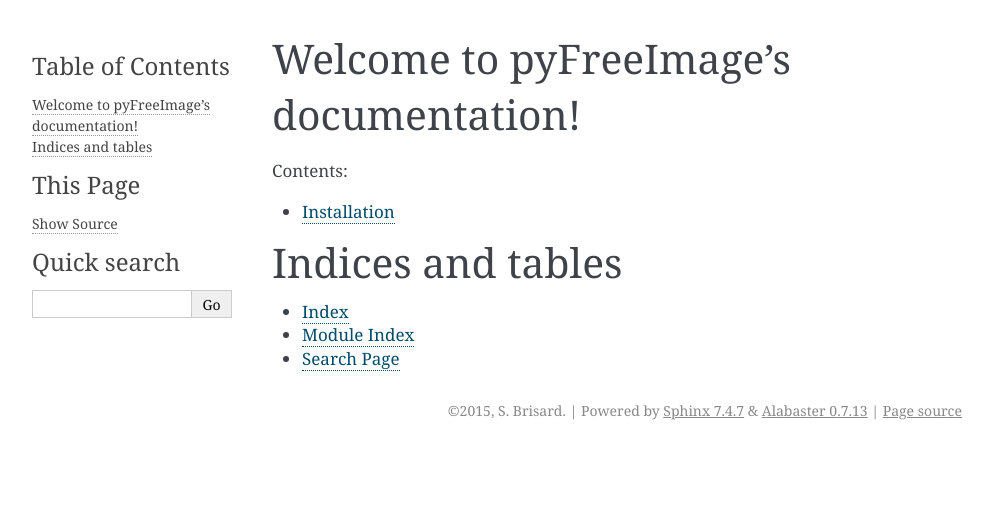
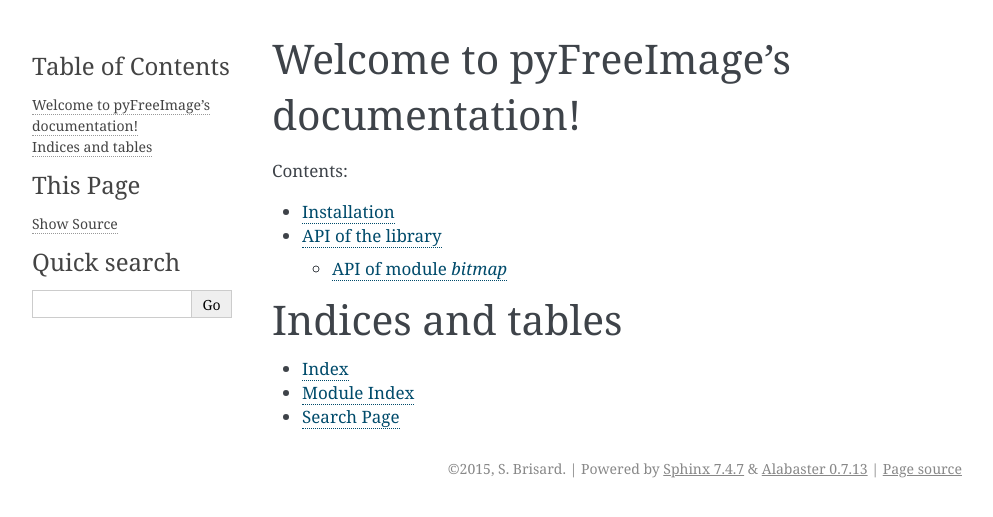
Before and after one commit to sbrisard/pyfreeimage, a Sphinx documentation site: the page built from docs/index.rst, in a window 1280 px wide. Shown: the top 517 px of the page, without its empty margins (148-1141 px from the left). Built offline with Sphinx 7.4.7, drawn with Linux system fonts in a browser that asks for light colours.

Commit message:
Attempt at using Sphinx's autodoc module with RTD.

```diff
--- /dev/null
+++ b/docs/api.rst
@@ -0,0 +1,8 @@
+API of the library
+==================
+
+API of module `bitmap`
+----------------------
+
+.. automodule:: pyfreeimage.bitmap
+   :members:
--- a/docs/conf.py
+++ b/docs/conf.py
@@ -19,6 +19,18 @@
 
 on_rtd = os.environ.get('READTHEDOCS', None) == 'True'
 
+# From http://docs.readthedocs.org/en/latest/faq.html#i-get-import-errors-\
+# on-libraries-that-depend-on-c-modules
+if on_rtd:
+    from unittest.mock import MagicMock
+
+    class Mock(MagicMock):
+        @classmethod
+        def __getattr__(cls, name):
+            return Mock()
+
+    sys.modules['pyfreeimage._c_api'] = Mock()
+
 # If extensions (or modules to document with autodoc) are in another directory,
 # add these directories to sys.path here. If the directory is relative to the
 # documentation root, use os.path.abspath to make it absolute, like shown here.
@@ -32,7 +44,8 @@
 # Add any Sphinx extension module names here, as strings. They can be
 # extensions coming with Sphinx (named 'sphinx.ext.*') or your custom
 # ones.
-extensions = []
+extensions = ['sphinx.ext.autodoc',
+              'sphinx.ext.napoleon']
 # extensions = [
 #     'sphinx.ext.autodoc',
 #     'sphinx.ext.doctest',
--- a/docs/index.rst
+++ b/docs/index.rst
@@ -12,7 +12,7 @@
    :maxdepth: 2
 
    installation
-
+   api
 
 Indices and tables
 ==================
```
